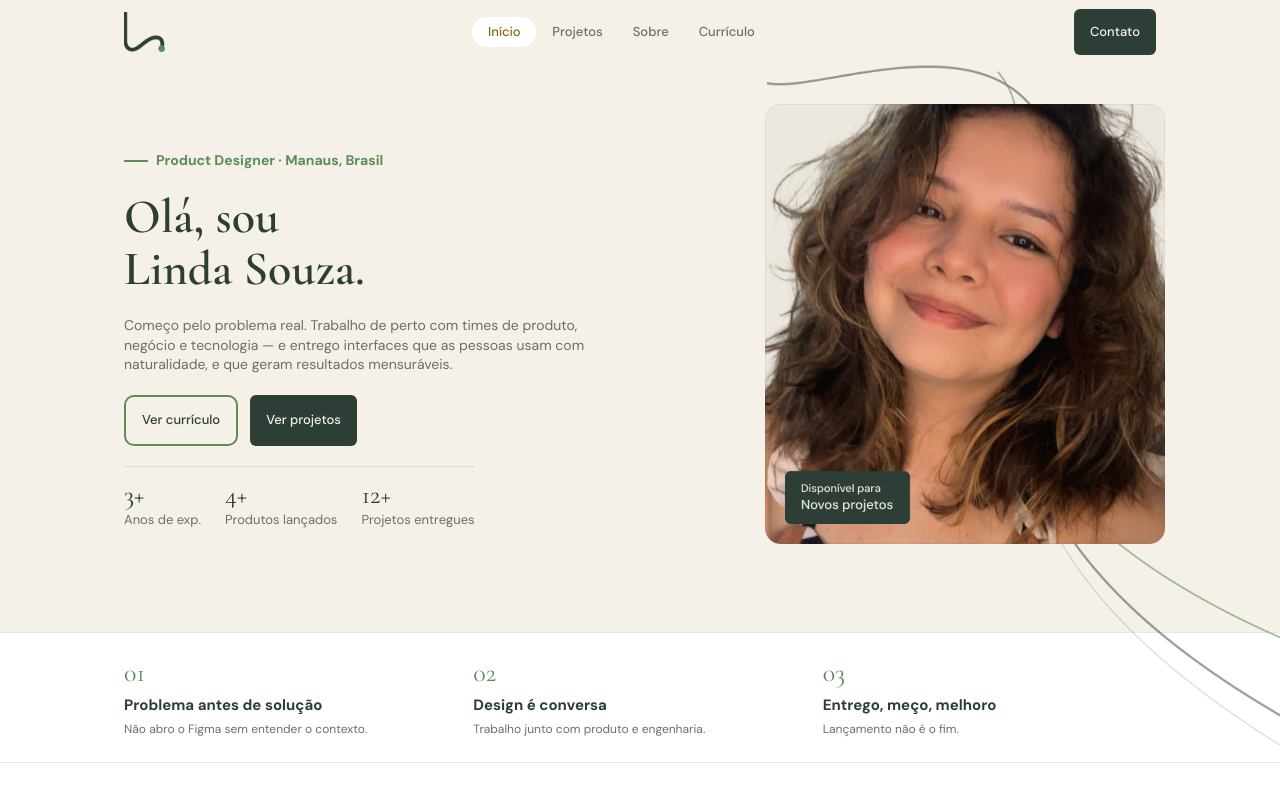
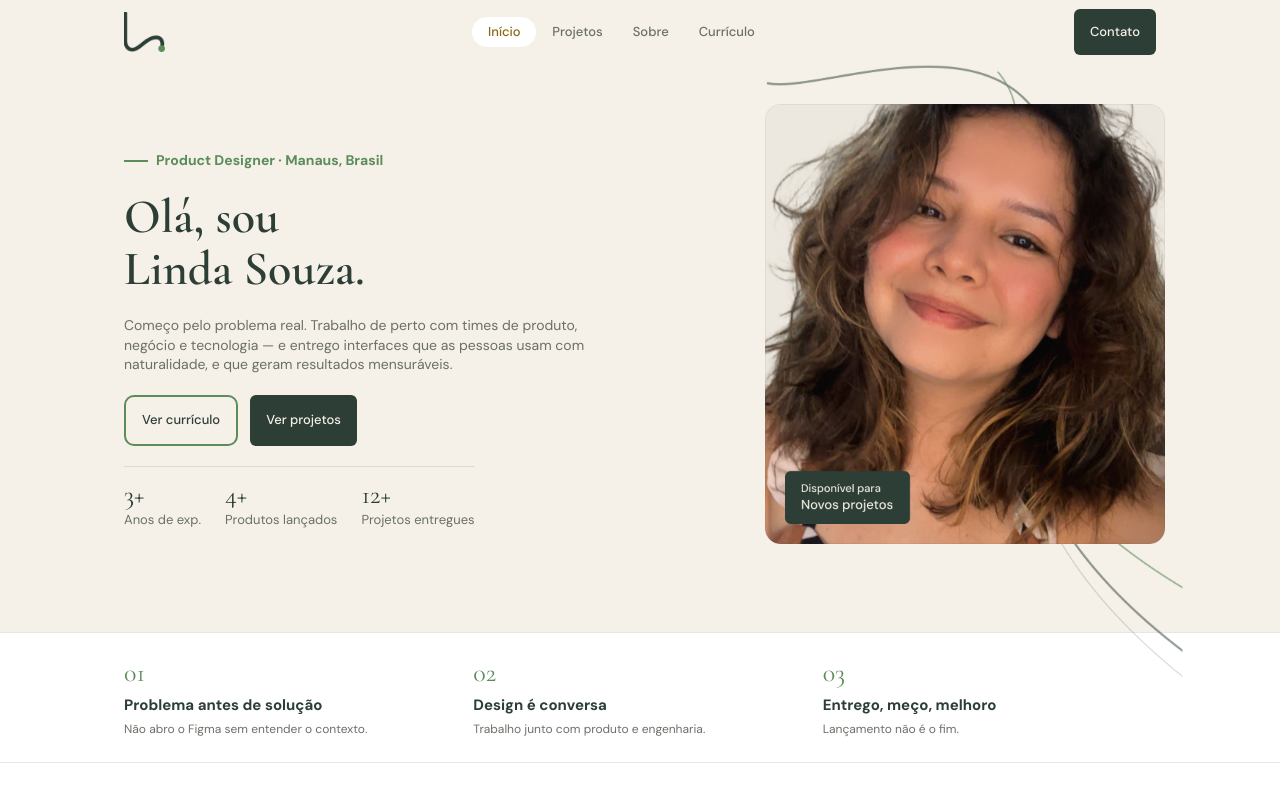
Before and after one commit to Agencia-Lumina-Digital/linda-hillary-port, a React (Vite) app: page / in a window 1280 px wide. Shown: the top 800 px of the page. Built offline with nearby package versions, Linux system fonts and the light colour scheme.

Commit message:
fix: crop grafismo

```diff
--- a/src/features/hero/Hero.tsx
+++ b/src/features/hero/Hero.tsx
@@ -102,7 +102,8 @@ export const Hero = () => {
                 width: '150%', // Grafismo vaza para fora do container da imagem
                 maxWidth: 'none',
                 zIndex: 2,
-                pointerEvents: 'none'
+                pointerEvents: 'none',
+                clipPath: { xs: 'none', md: 'inset(0 27% 0 0)' }
               }}
             />
 
```
